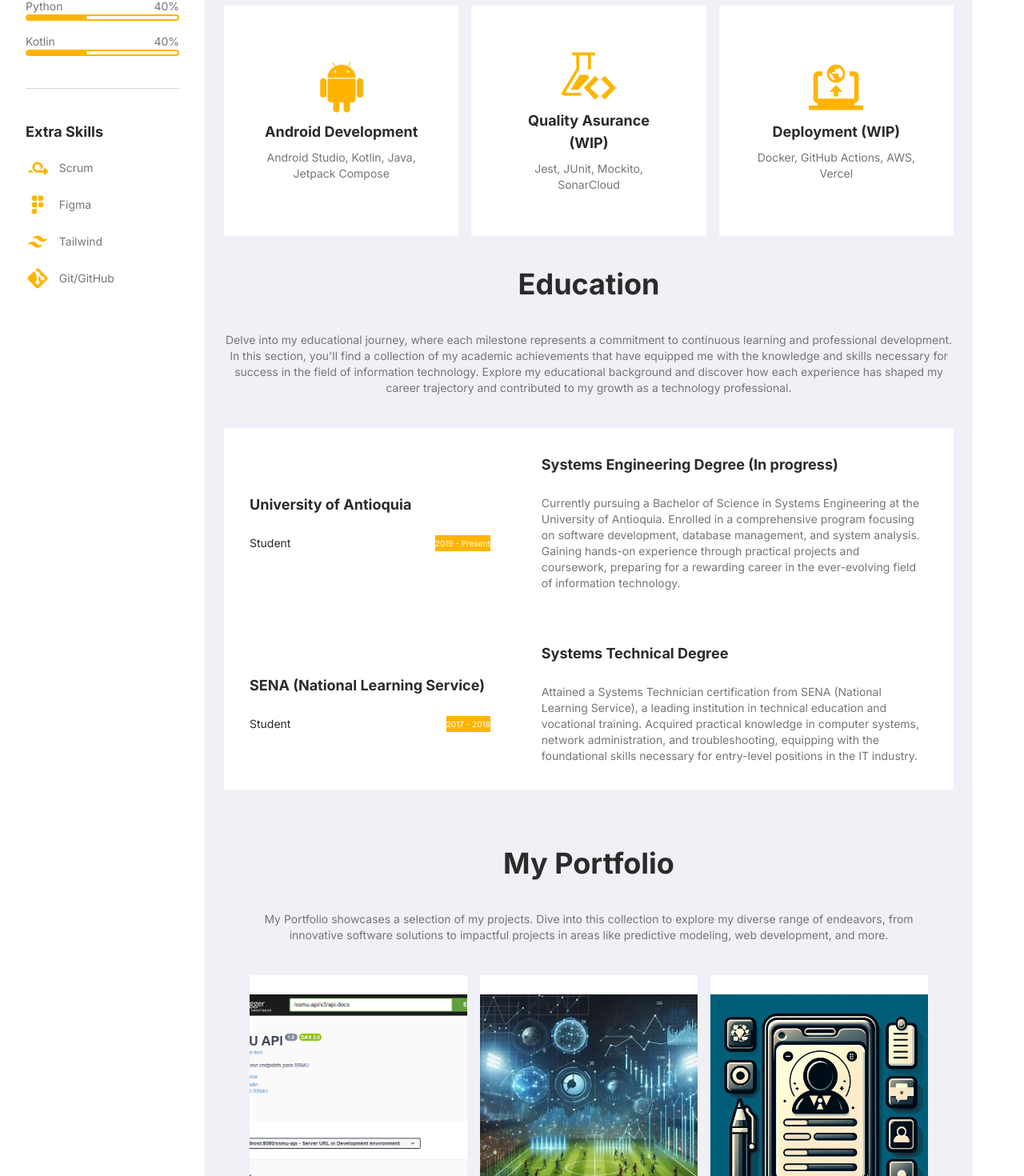
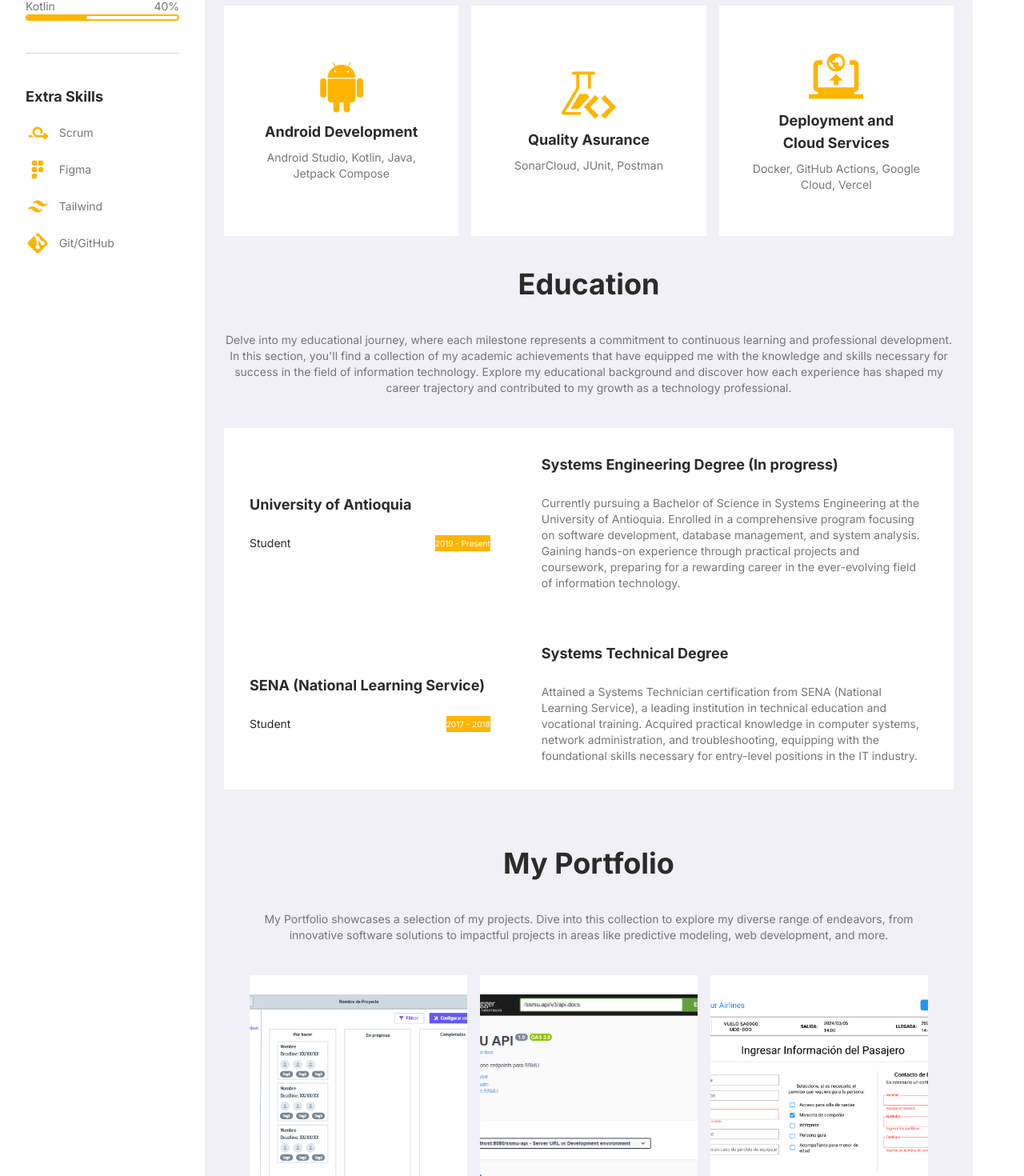
Before and after one commit to SebastianSaldarriagaC1/sebastiansaldarriaga, a Next.js app: page / in a window 1280 px wide. Shown: the part 897-2367 px from the top of the page at 80% size. Built offline with nearby package versions, Linux system fonts and the light colour scheme.

Commit message:
fix: Portfolio update

```diff
--- a/src/components/organisms/LeftColumn.tsx
+++ b/src/components/organisms/LeftColumn.tsx
@@ -18,7 +18,7 @@ const LeftColumn: React.FC = () => {
       <hr className={`${relativeWidth} border-t border-gray-300 mx-auto`} />
 
       <PersonalInfo
-        age="21"
+        age="22"
         residence="CO"
         freelance={true}
         address="Medellín, Colombia"
@@ -44,7 +44,6 @@ const LeftColumn: React.FC = () => {
         skills={[
           { name: "Java", percentage: 80 },
           { name: "JavaScript", percentage: 60 },
-          { name: "Python", percentage: 40 },
           { name: "Kotlin", percentage: 40 },
         ]}
         className={`${relativeWidth} mx-auto`}
--- a/src/components/organisms/MainContent.tsx
+++ b/src/components/organisms/MainContent.tsx
@@ -47,14 +47,14 @@ const MainContent: React.FC = () => {
               iconViewBox: "0 0 128 128",
             },
             {
-              title: "Quality Asurance (WIP)",
-              description: "Jest, JUnit, Mockito, SonarCloud",
+              title: "Quality Asurance",
+              description: "SonarCloud, JUnit, Postman",
               icon: "M33.914 413.612h149.55v27.595H27.494c-26.348 0-34.136-13.194-21.729-34.31L137.91 187.753V61.975h-26.075c-19.504 0-19.504-27.595 0-27.595h189.93c19.505 0 19.505 27.595 0 27.595H275.69v132.828h-27.963V61.975h-81.854v132.828zm135.6-169.187L84.692 386.574h70.601l104.375-112.907l-15.582-29.242zm145.996 9.783L209.5 367.506l106.01 110.286l33.538-33.538l-80.65-76.748l80.65-79.76zm56.943 33.537l80.65 79.76l-80.65 76.75l33.538 33.537L512 367.506L405.99 254.208z",
               iconViewBox: "0 0 512 512",
             },
             {
-              title: "Deployment (WIP)",
-              description: "Docker, GitHub Actions, AWS, Vercel",
+              title: "Deployment and Cloud Services",
+              description: "Docker, GitHub Actions, Google Cloud, Vercel",
               icon: "M24.01 20.027v2h-24v-2h4v-1a2.006 2.006 0 0 1-2-2v-10a2.006 2.006 0 0 1 2-2h1.996v2H4.01v10h16v-10h-2.004v-2h2.004a2.006 2.006 0 0 1 2 2l-.01 10a1.997 1.997 0 0 1-1.99 2v1Zm-9-6.012l-3-3l-3 3h2v2.01h2v-2.01Zm.995-7.991a4 4 0 1 1-4-4a4.001 4.001 0 0 1 4 4m-4.4 2.96v-.56a.802.802 0 0 1-.8-.8v-.4L9.06 5.479a2.958 2.958 0 0 0 2.545 3.505m2.658-1.007a2.977 2.977 0 0 0-1.068-4.704a.797.797 0 0 1-.79.75h-.8v.8a.401.401 0 0 1-.4.4h-.8v.8h2.4a.401.401 0 0 1 .4.4v1.2h.4a.787.787 0 0 1 .658.354",
               iconViewBox: "0 0 24 24",
             },
@@ -89,6 +89,13 @@ const MainContent: React.FC = () => {
           description="My Portfolio showcases a selection of my projects. Dive into this collection to explore my diverse range of endeavors, from innovative software solutions to impactful projects in areas like predictive modeling, web development, and more."
           projects={[
             {
+              title: "SprintPulse (WIP)",
+              description:
+                "Scrum-focused project management platform with gamified features. Primarily responsible for backend development (APIs and database), as well as creating necessary diagrams and initial front-end mockups. May also contribute to front-end development.",
+              image: "/scrum-progress.png",
+              link: "https://github.com/SebastianSaldarriagaC1/sprint-pulse",
+            },
+            {
               title: "Backend for SSMU Application",
               description:
                 "Backend for the module to request rides in the SSMU application, similar to Uber. Responsible for database management and building APIs.",
@@ -96,32 +103,18 @@ const MainContent: React.FC = () => {
               link: "https://github.com/SebastianSaldarriagaC1/realizar-solicitudes-back",
             },
             {
-              title: "Predictive Model for FIFA19 Players",
-              description:
-                "Predictive model built in Python to predict the value of soccer players in FIFA19 based on their characteristics. Responsible for data preprocessing and testing different predictive models with SKlearn to determine the most efficient and complex model.",
-              image: "/predictive-model-fifa19.jpeg",
-              link: "https://github.com/SebastianSaldarriagaC1/proyecto-final-modelos",
-            },
-            {
-              title: "Form with Jetpack Compose",
-              description:
-                "Initial exploration of Jetpack Compose with Android. Practiced concepts such as navigation, ViewModel application, and development of reusable composables.",
-              image: "/jetpack-compose-form.jpeg",
-              link: "https://github.com/Compu-Movil-20241-Gr09/LabsCM20241-Gr09",
-            },
-            {
-              title: "SITAS - Airline Ticketing Systems (WIP)",
+              title: "SITAS - Airline Ticketing Systems",
               description:
                 "SITAS is a web application aimed at providing users with an efficient experience for managing airline tickets. Role focused on the Reservations module, including quality assurance (best practices, requirements refinement, testing, etc.), as well as part of front-end development and deployment.",
               image: "/sitas-reservas-a.png",
               link: "https://github.com/CodeFactory2024-1/frontend-presencial/tree/reservas-A",
             },
             {
-              title: "Scrum Progress (WIP)",
+              title: "Predictive Model for FIFA19 Players",
               description:
-                "Scrum-focused project management platform with gamified features. Primarily responsible for backend development (APIs and database), as well as creating necessary diagrams and initial front-end mockups. May also contribute to front-end development.",
-              image: "/scrum-progress.png",
-              link: "https://github.com/PI2-ScrumProgress",
+                "Predictive model built in Python to predict the value of soccer players in FIFA19 based on their characteristics. Responsible for data preprocessing and testing different predictive models with SKlearn to determine the most efficient and complex model.",
+              image: "/predictive-model-fifa19.jpeg",
+              link: "https://github.com/SebastianSaldarriagaC1/proyecto-final-modelos",
             },
           ]}
         />
```
